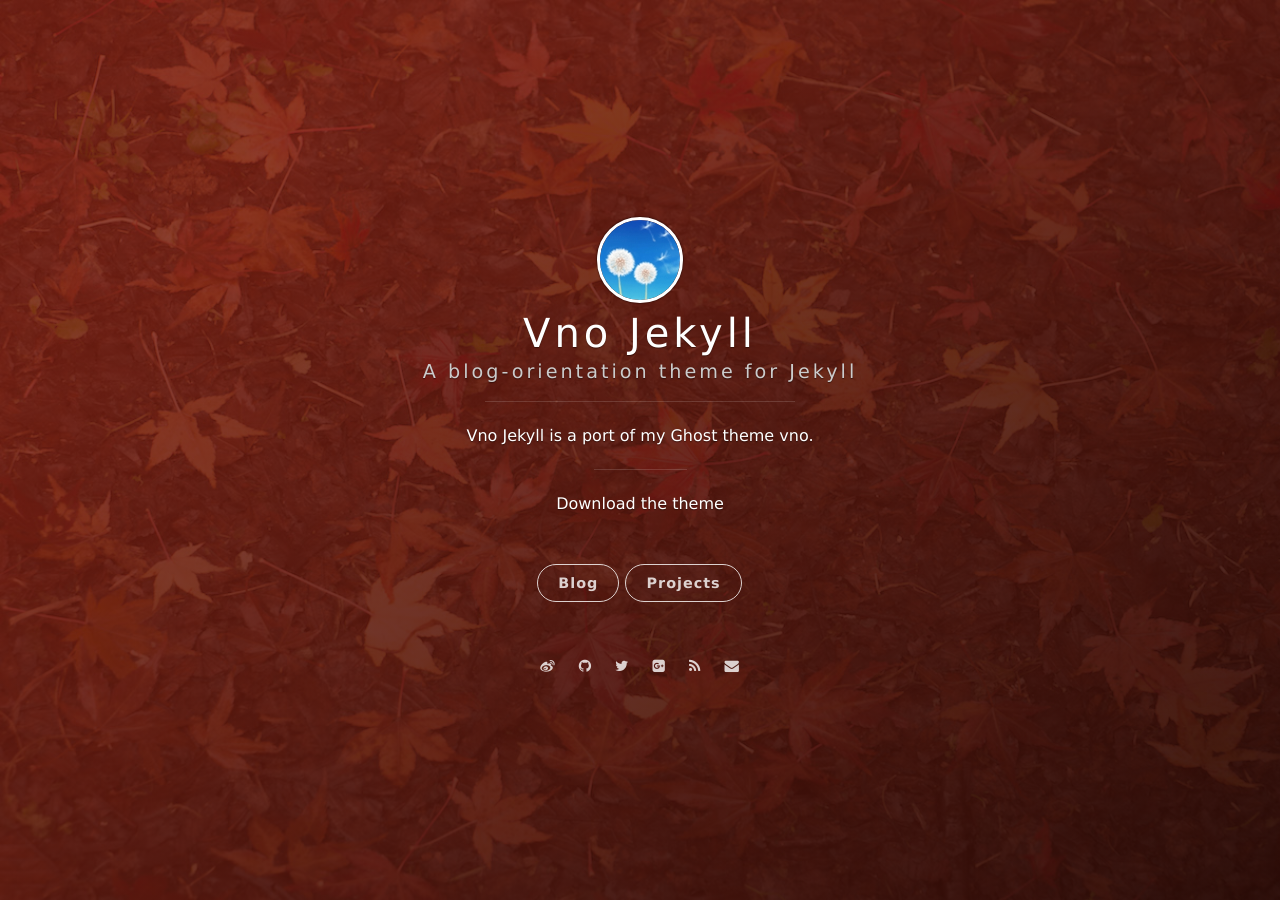
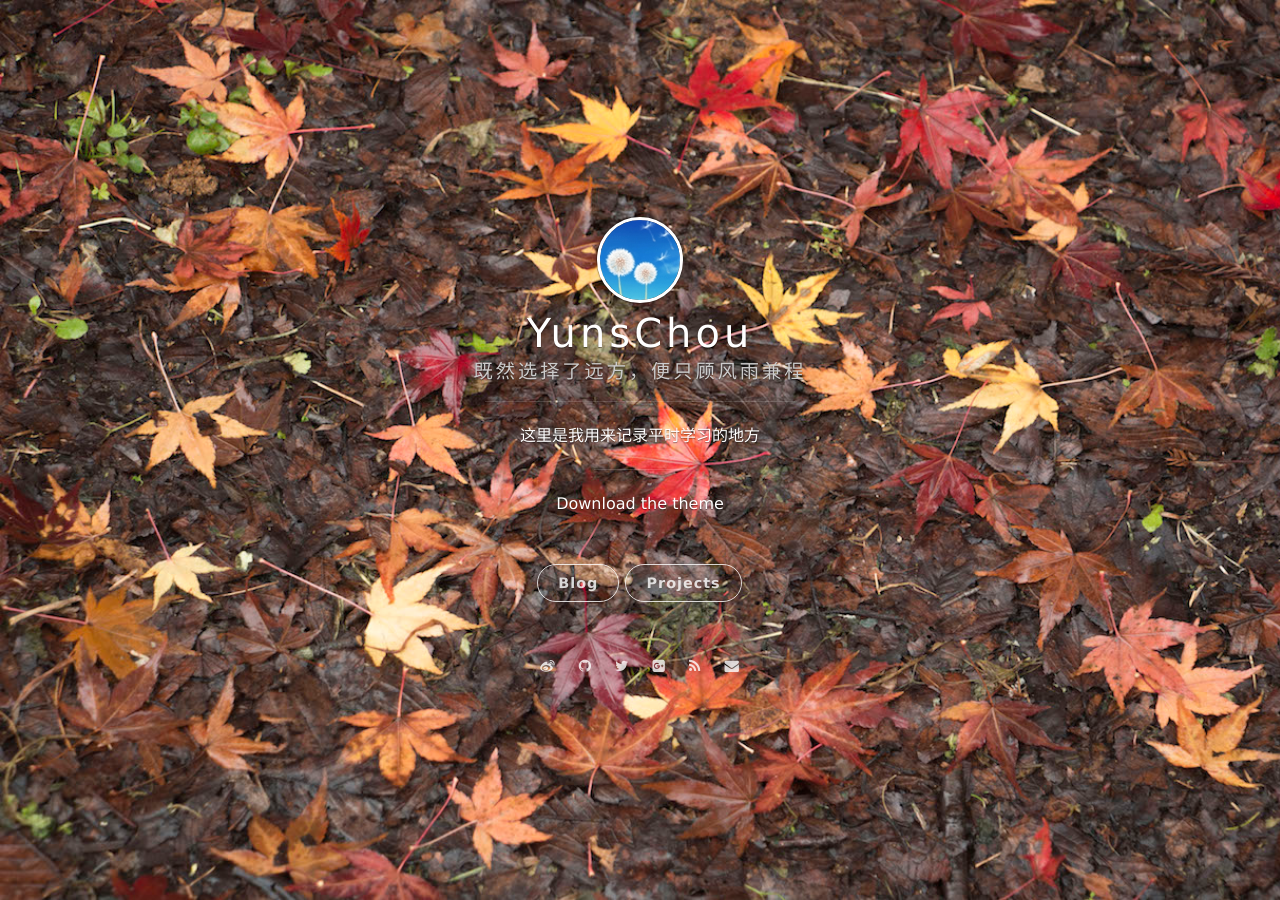
Before and after one commit to YunsChou/Yuns.github.io, a Jekyll site: the page built from index.html, in a window 1280 px wide. Built offline with Jekyll 4.4.1, drawn with Linux system fonts in a browser that asks for light colours; nearby versions of some CDN libraries; Markdown is read by kramdown in place of the engine named in the settings; the list of posts is cut into pages by our own code.

Commit message:
修改描述和简介

```diff
--- a/_config.yml
+++ b/_config.yml
@@ -1,11 +1,11 @@
 # Basic
-title: Vno Jekyll
-subtitle: A blog-orientation theme for Jekyll
+title: YunsChou
+subtitle: 既然选择了远方，便只顾风雨兼程
 welcome_message: <a href="https://github.com/onevcat/vno-jekyll" target="_blank">Download the theme</a>
-description: Vno Jekyll is a port of my Ghost theme vno.
+description: 这里是我用来记录平时学习的地方
 creator: <a href="http://onev.cat">@onevcat</a>
 
-url: "http://vno.onevcat.com"
+url: "http://http://yunschou.github.io"
 
 permalink: /:year/:month/:title/
 
@@ -16,7 +16,7 @@
   extensions: ["no_intra_emphasis", "fenced_code_blocks", "autolink", "strikethrough", "superscript", tables]
 
 # supported colors: blue, green, purple, red, orange or slate. If you need clear, leave it empty.
-cover_color: red
+cover_color:
 
 # The blog button should not be removed.
 blog_button:
```
